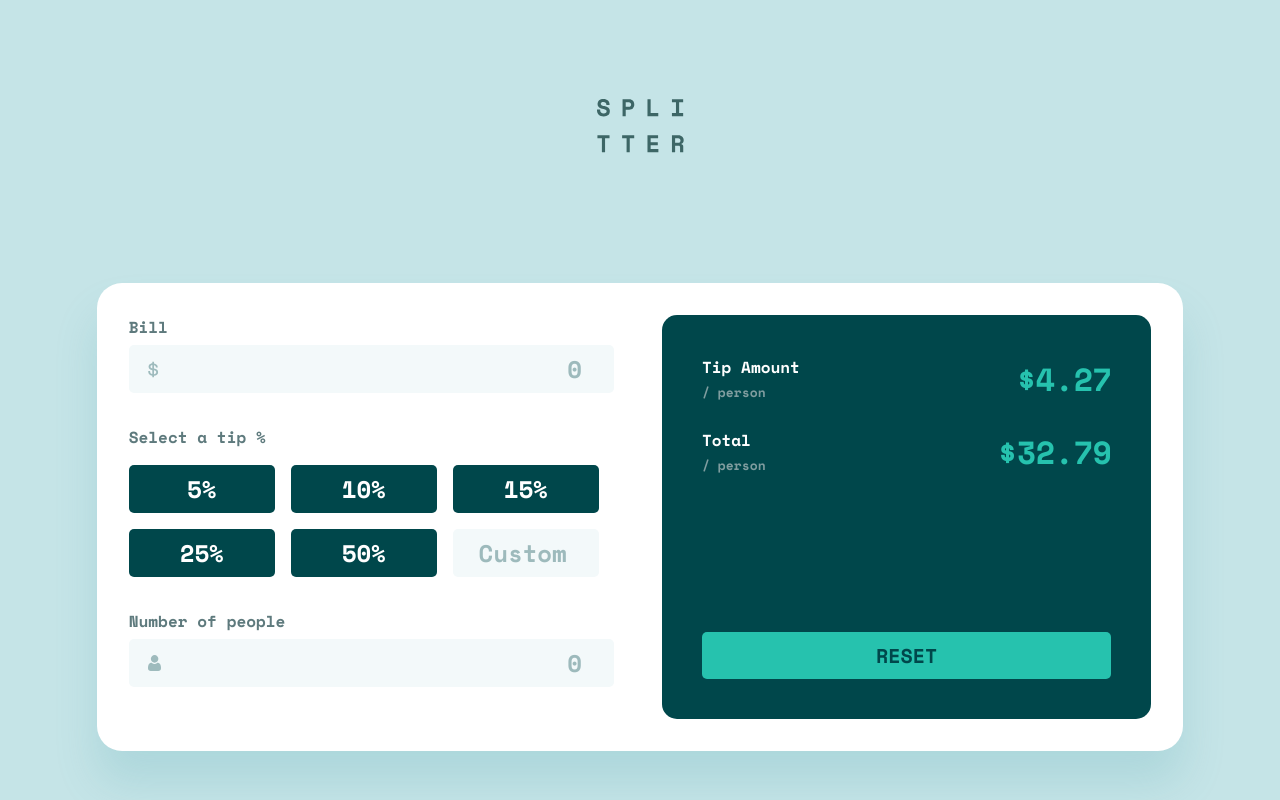
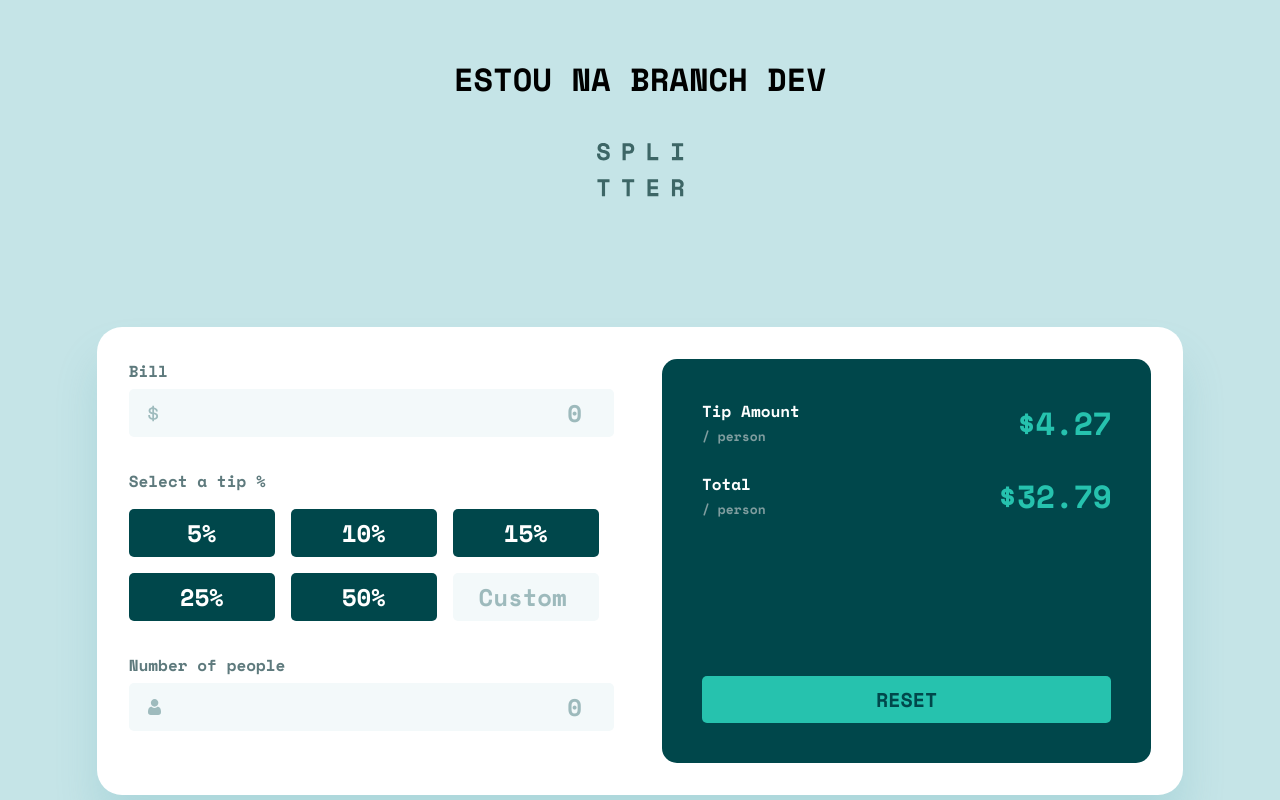
Before and after one commit to gabrielss97/tip-calculator-front, a plain HTML site: page index.html in a window 1280 px wide. Drawn offline with nearby package versions, Linux system fonts and the light colour scheme.

Commit message:
inclui um h1 no body

```diff
--- a/index.html
+++ b/index.html
@@ -8,6 +8,7 @@
     <script src="script.js" defer></script>
   </head>
   <body>
+    <h1>ESTOU NA BRANCH DEV</h1>
     <img src="./assets/SPLITTER.svg" alt="Splitter" />
     <form id="form">
       <!-- ===== INPUTS ===== -->
```
